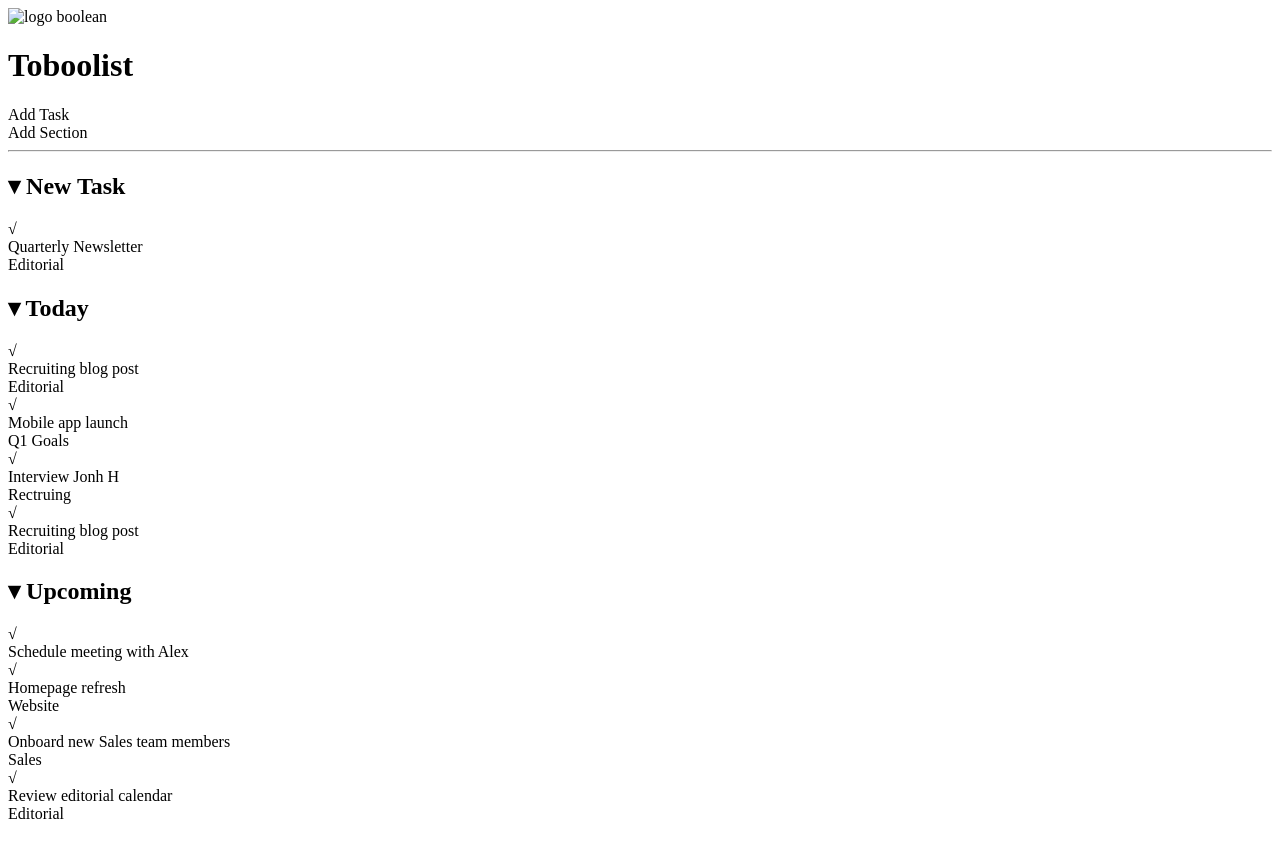
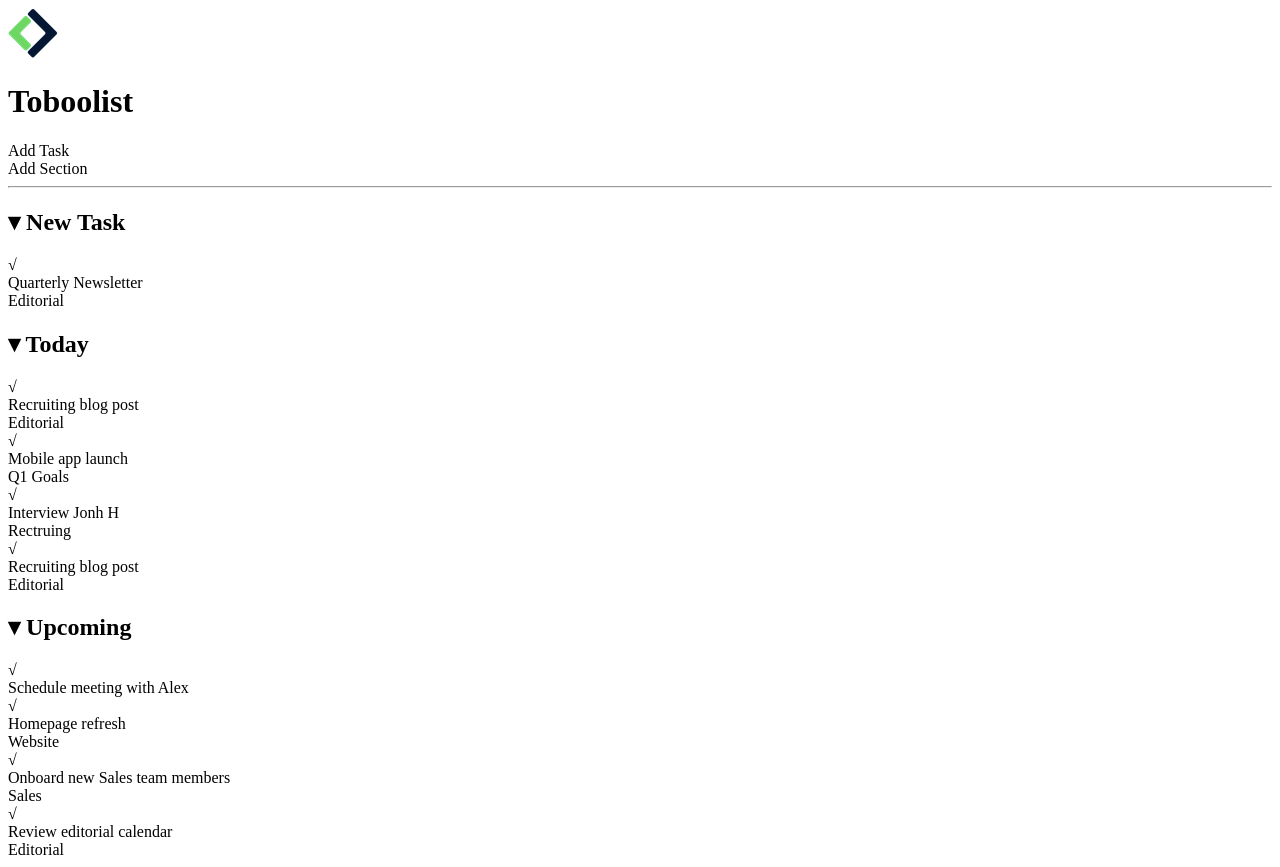
Before and after one commit to AndreaCatapano/html-css-toboolist, a plain HTML site: page index.html in a window 1280 px wide. Before the commit the page ends 831 px from the top, so only its background shows below. Drawn offline with Linux system fonts and the light colour scheme.

Commit message:
feat: added image to project and html.file

```diff
--- a/index.html
+++ b/index.html
@@ -9,7 +9,7 @@
 
     <header>
         <div class="header-cointainer">
-            <img src="" alt="logo boolean">
+            <img src="img/Logo.png" alt="logo boolean">
             <h1>Toboolist</h1>
         </div>
     </header>
```
Also changed, not shown: img/Logo.png (added).
